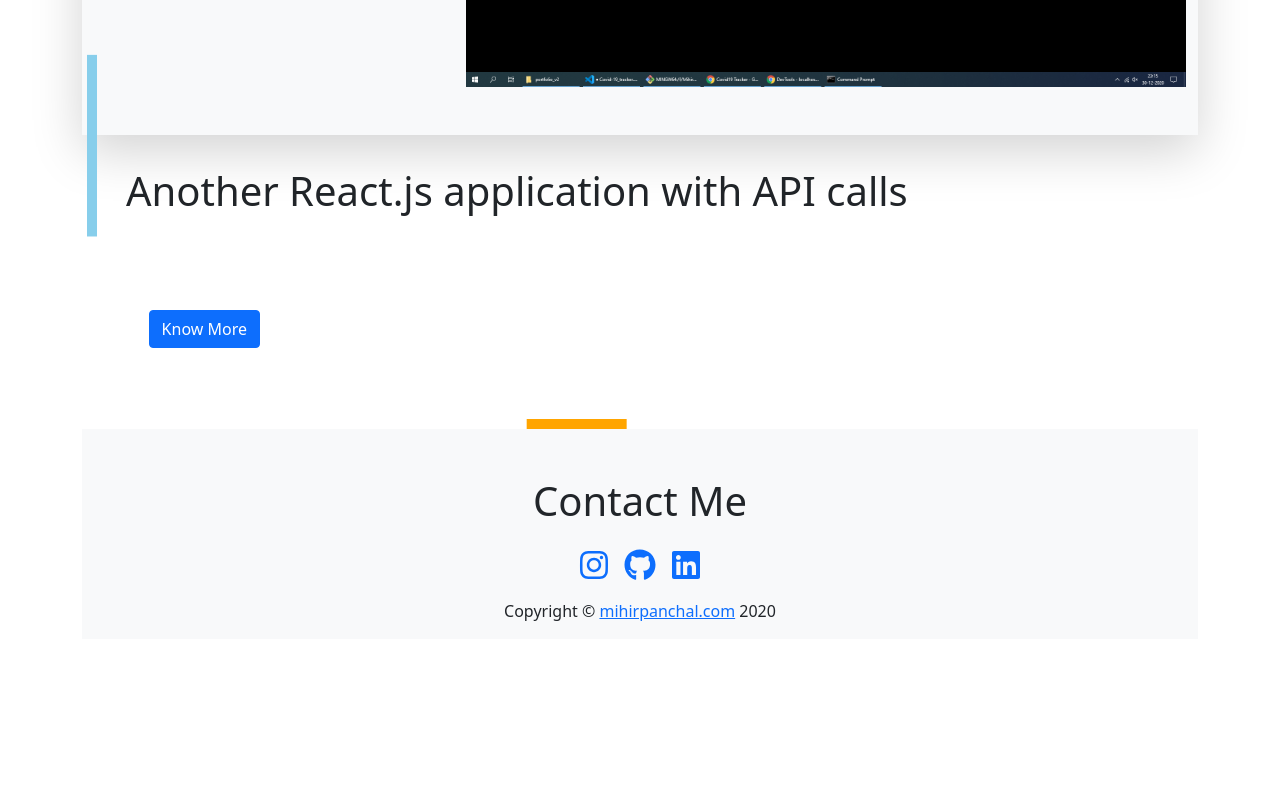
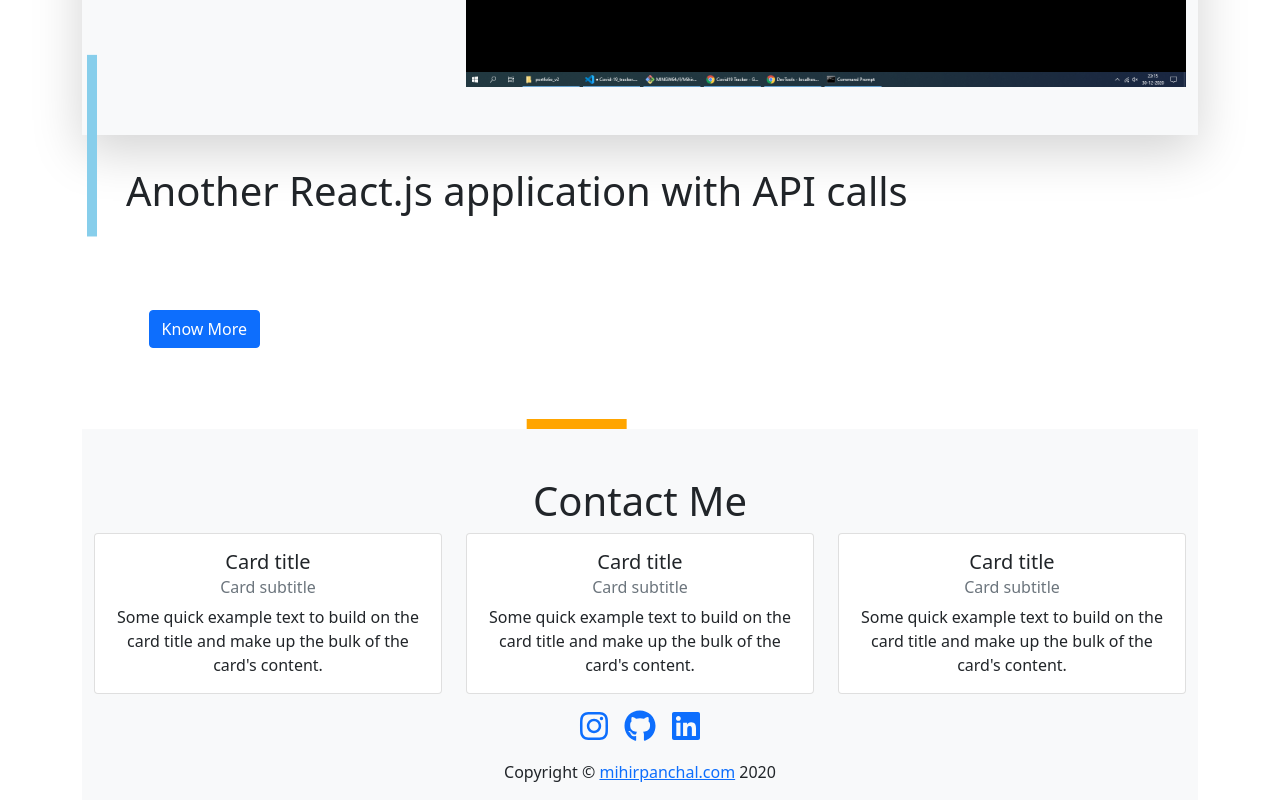
Before and after one commit to Mihir06121/Portfolio-v2, a React (Create React App) app: page / in a window 1280 px wide. Shown: the part 6384-7184 px from the top of the page. Before the commit the page ends 7023 px from the top, so only its background shows below. Built offline with nearby package versions, Linux system fonts and the light colour scheme; the HTML template or start-up script is replaced by a standard one.

Commit message:
changes in Project section

```diff
--- a/src/components/pages/Contact.js
+++ b/src/components/pages/Contact.js
@@ -1,10 +1,44 @@
 import React from 'react';
+import { Card, CardText, CardBody,
+    CardTitle, CardSubtitle} from 'reactstrap'
 
 const Contact = () => {
     return (
         <section id="contact" className="pt-5">
             <div className="container">
                 <h1>Contact Me</h1>
+                <div className="row">
+                    <div className="col-sm">
+                        <Card>
+                            <CardBody>
+                            <CardTitle tag="h5">Card title</CardTitle>
+                            <CardSubtitle tag="h6" className="mb-2 text-muted">Card subtitle</CardSubtitle>
+                            <CardText>Some quick example text to build on the card title
+                                and make up the bulk of the card's content.</CardText>
+                            </CardBody>
+                        </Card>
+                    </div>
+                    <div className="col-sm">
+                        <Card>
+                            <CardBody>
+                            <CardTitle tag="h5">Card title</CardTitle>
+                            <CardSubtitle tag="h6" className="mb-2 text-muted">Card subtitle</CardSubtitle>
+                            <CardText>Some quick example text to build on the card title
+                                and make up the bulk of the card's content.</CardText>
+                            </CardBody>
+                        </Card>
+                    </div>
+                    <div className="col-sm">
+                        <Card>
+                            <CardBody>
+                            <CardTitle tag="h5">Card title</CardTitle>
+                            <CardSubtitle tag="h6" className="mb-2 text-muted">Card subtitle</CardSubtitle>
+                            <CardText>Some quick example text to build on the card title
+                                and make up the bulk of the card's content.</CardText>
+                            </CardBody>
+                        </Card>
+                    </div>
+                </div>
             </div>
         </section>
     )
```
